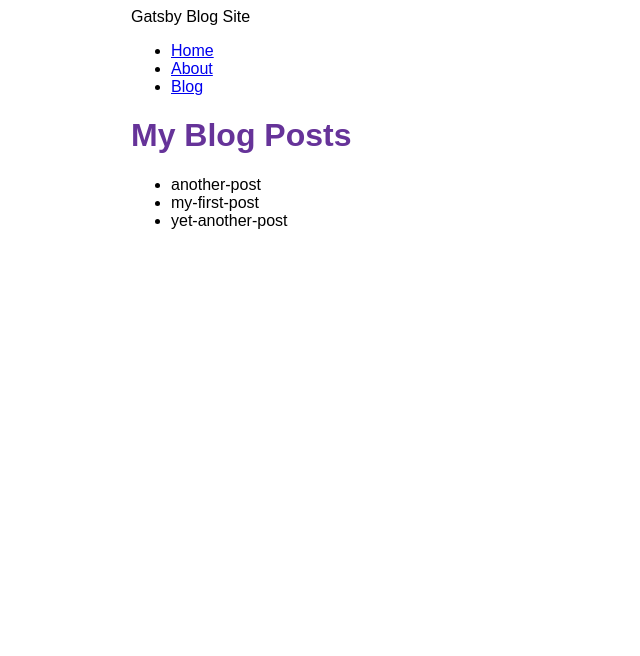
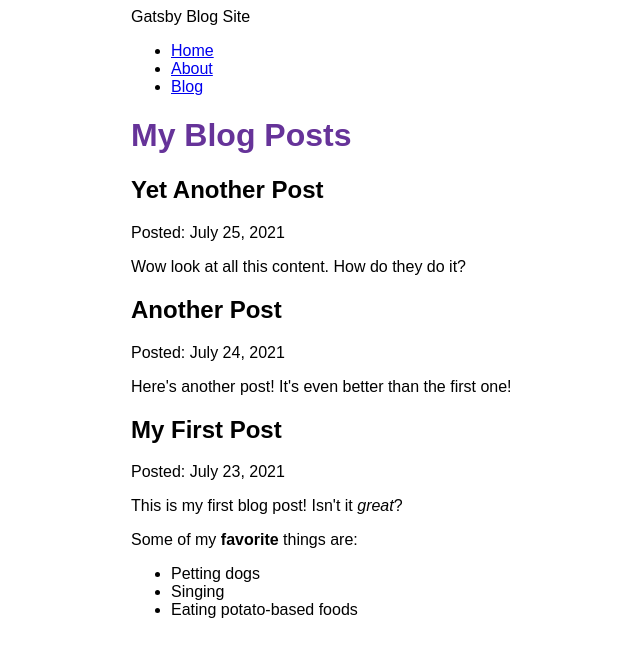
Before and after one commit to KazumaWada/my-first-gatsby-site, a Gatsby site: page /blog in a window 1280 px wide. Shown: the whole page, without its empty margins (259-899 px from the left). Built offline with nearby package versions, Linux system fonts and the light colour scheme; Gatsby itself is replaced by a stand-in of ours.

Commit message:
Finished Gatsby Tutorial Part 5

```diff
--- a/blog/another-post.mdx
+++ b/blog/another-post.mdx
@@ -0,0 +1,6 @@
+---
+title: "Another Post"
+date: "2021-07-24"
+---
+
+Here's another post! It's even better than the first one!
--- a/blog/my-first-post.mdx
+++ b/blog/my-first-post.mdx
@@ -0,0 +1,12 @@
+---
+title: "My First Post"
+date: "2021-07-23"
+---
+
+This is my first blog post! Isn't it _great_?
+
+Some of my **favorite** things are:
+
+- Petting dogs
+- Singing
+- Eating potato-based foods
--- a/blog/yet-another-post.mdx
+++ b/blog/yet-another-post.mdx
@@ -0,0 +1,6 @@
+---
+title: "Yet Another Post"
+date: "2021-07-25"
+---
+
+Wow look at all this content. How do they do it?
--- a/gatsby-config.js
+++ b/gatsby-config.js
@@ -12,7 +12,8 @@
       options: {
         name: `blog`,
         path: `${__dirname}/blog`,
-      }
+      },
     },
+    "gatsby-plugin-mdx",
   ],
 };
--- a/package.json
+++ b/package.json
@@ -15,9 +15,12 @@
     "clean": "gatsby clean"
   },
   "dependencies": {
+    "@mdx-js/mdx": "^1.6.22",
+    "@mdx-js/react": "^1.6.22",
     "gatsby": "^3.11.1",
     "gatsby-plugin-gatsby-cloud": "^2.11.0",
     "gatsby-plugin-image": "^1.11.0",
+    "gatsby-plugin-mdx": "^2.12.0",
     "gatsby-plugin-sharp": "^3.11.0",
     "gatsby-source-filesystem": "^3.12.0",
     "react": "^17.0.1",
--- a/src/pages/blog.js
+++ b/src/pages/blog.js
@@ -1,32 +1,39 @@
 import * as React from 'react'
 import { graphql } from 'gatsby'
+import { MDXRenderer } from 'gatsby-plugin-mdx'
 import Layout from '../components/layout'
 
 const BlogPage = ({data}) => {
   return (
     <Layout pageTitle="My Blog Posts">
-        <ul>
               {
-                data.allFile.nodes.map(node =>(
-                    <li key={node.name}>
-                        {node.name}
-                    </li>
+        data.allMdx.nodes.map((node) => (
+          <article key={node.id}>
+            <h2>{node.frontmatter.title}</h2>
+            <p>Posted: {node.frontmatter.date}</p>
+            <MDXRenderer>
+              {node.body}
+            </MDXRenderer>
+          </article>
         ))
       }
-        </ul>
     </Layout>
   )
 }
 
 export const query = graphql`
   query {
-  allFile {
+    allMdx(sort: {fields: frontmatter___date, order: DESC}) {
       nodes {
-      name
+        frontmatter {
+          date(formatString: "MMMM D, YYYY")
+          title
+        }
+        id
+        body
       }
     }
   }
 `
 
-
 export default BlogPage
```
Also changed, not shown: README.md, 1 other file. Lines whose indentation alone changed are shown as unchanged.
